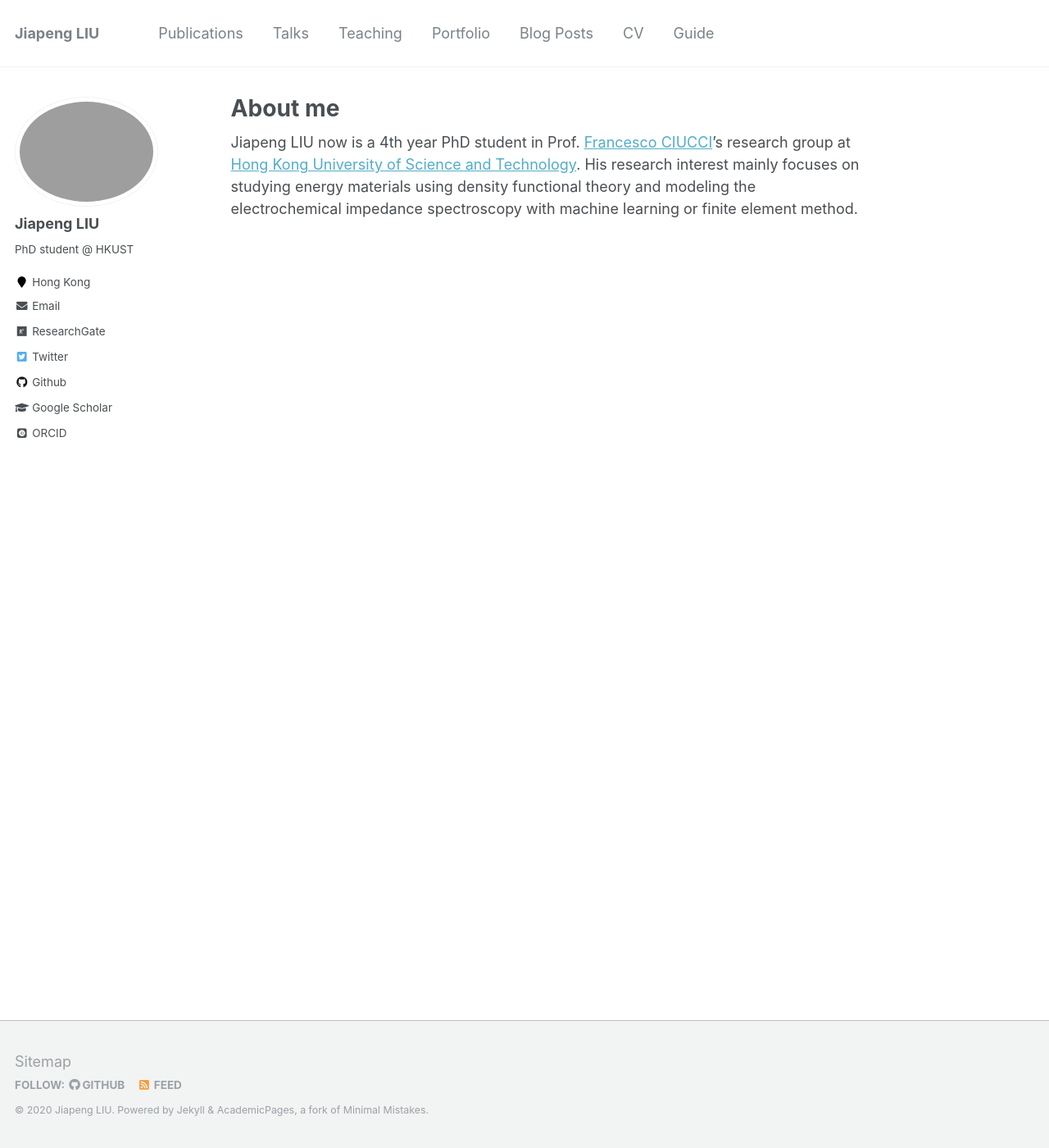
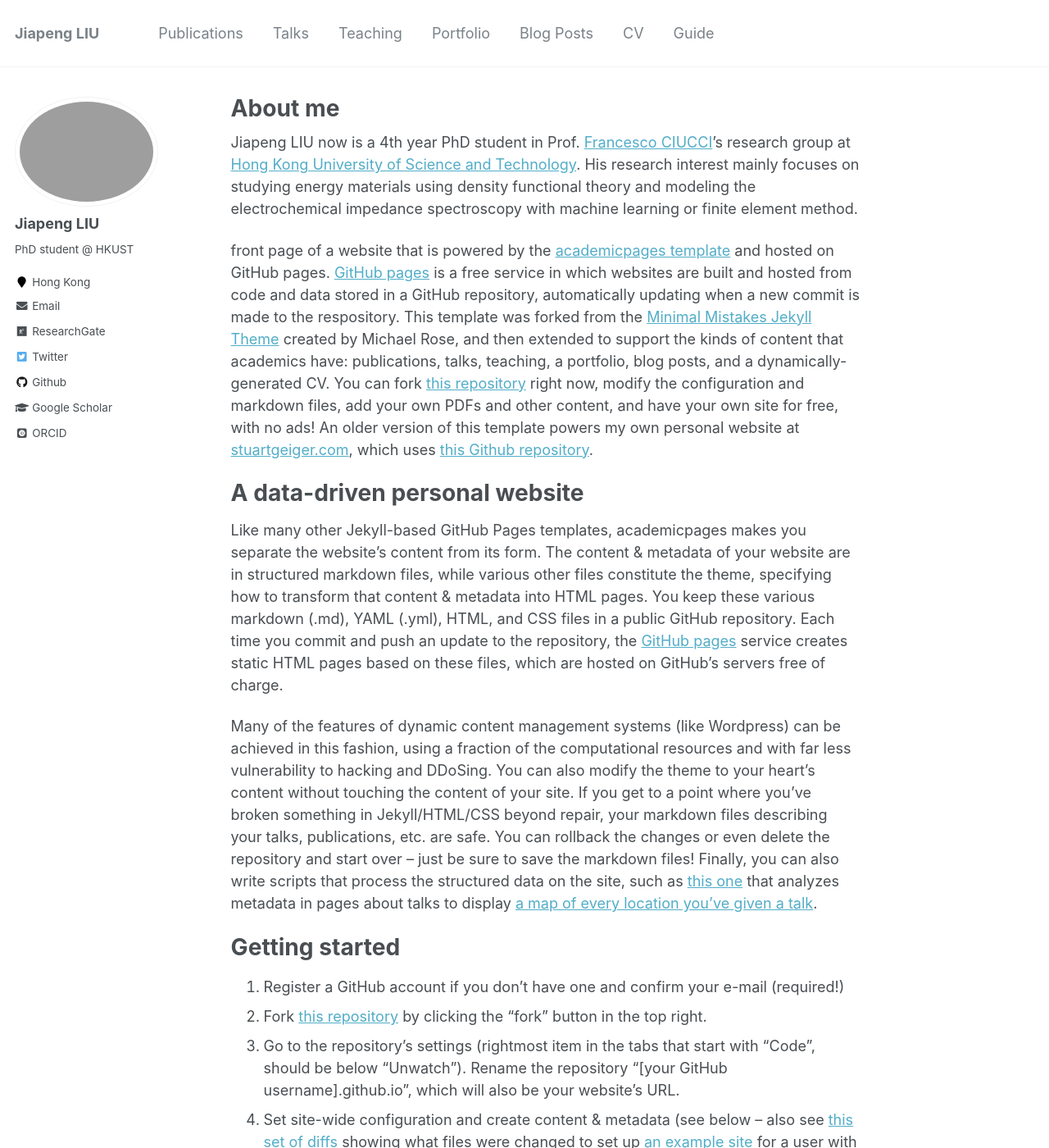
Before and after one commit to jiapeng-liu/jiapeng-liu.github.io, a Jekyll site: the page built from _pages/about.md, in a window 1280 px wide and 1400 px high. Shown: the whole window at 82% size. Built offline with Jekyll 4.4.1, drawn with Linux system fonts in a browser that asks for light colours; some web fonts are replaced; some of the changed text lies outside the part shown.

Commit message:
init commit

```diff
--- a/_pages/about.md
+++ b/_pages/about.md
@@ -10,7 +10,7 @@ redirect_from:
 
 Jiapeng LIU now is a 4th year PhD student in Prof. [Francesco CIUCCI](https://facultyprofiles.ust.hk/profiles.php?profile=francesco-ciucci-mefrank)'s research group at [Hong Kong University of Science and Technology](https://www.ust.hk/). His research interest mainly focuses on studying energy materials using density functional theory and modeling the electrochemical impedance spectroscopy with machine learning or finite element method.
 
-<!---front page of a website that is powered by the [academicpages template](https://github.com/academicpages/academicpages.github.io) and hosted on GitHub pages. [GitHub pages](https://pages.github.com) is a free service in which websites are built and hosted from code and data stored in a GitHub repository, automatically updating when a new commit is made to the respository. This template was forked from the [Minimal Mistakes Jekyll Theme](https://mmistakes.github.io/minimal-mistakes/) created by Michael Rose, and then extended to support the kinds of content that academics have: publications, talks, teaching, a portfolio, blog posts, and a dynamically-generated CV. You can fork [this repository](https://github.com/academicpages/academicpages.github.io) right now, modify the configuration and markdown files, add your own PDFs and other content, and have your own site for free, with no ads! An older version of this template powers my own personal website at [stuartgeiger.com](http://stuartgeiger.com), which uses [this Github repository](https://github.com/staeiou/staeiou.github.io).
+front page of a website that is powered by the [academicpages template](https://github.com/academicpages/academicpages.github.io) and hosted on GitHub pages. [GitHub pages](https://pages.github.com) is a free service in which websites are built and hosted from code and data stored in a GitHub repository, automatically updating when a new commit is made to the respository. This template was forked from the [Minimal Mistakes Jekyll Theme](https://mmistakes.github.io/minimal-mistakes/) created by Michael Rose, and then extended to support the kinds of content that academics have: publications, talks, teaching, a portfolio, blog posts, and a dynamically-generated CV. You can fork [this repository](https://github.com/academicpages/academicpages.github.io) right now, modify the configuration and markdown files, add your own PDFs and other content, and have your own site for free, with no ads! An older version of this template powers my own personal website at [stuartgeiger.com](http://stuartgeiger.com), which uses [this Github repository](https://github.com/staeiou/staeiou.github.io).
 
 A data-driven personal website
 ======
@@ -49,4 +49,4 @@ Example: editing a markdown file for a talk
 
 For more info
 ------
-More info about configuring academicpages can be found in [the guide](https://academicpages.github.io/markdown/). The [guides for the Minimal Mistakes theme](https://mmistakes.github.io/minimal-mistakes/docs/configuration/) (which this theme was forked from) might also be helpful.--->
+More info about configuring academicpages can be found in [the guide](https://academicpages.github.io/markdown/). The [guides for the Minimal Mistakes theme](https://mmistakes.github.io/minimal-mistakes/docs/configuration/) (which this theme was forked from) might also be helpful.
```
